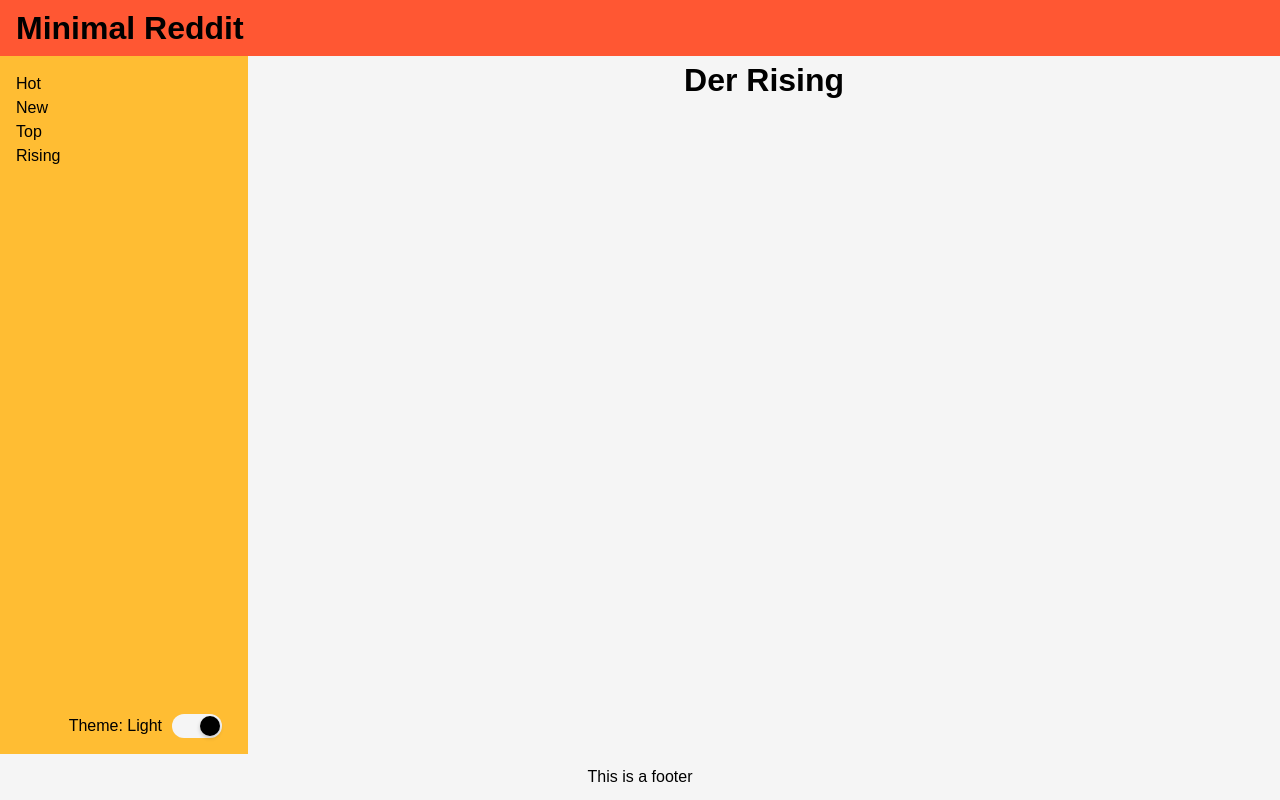
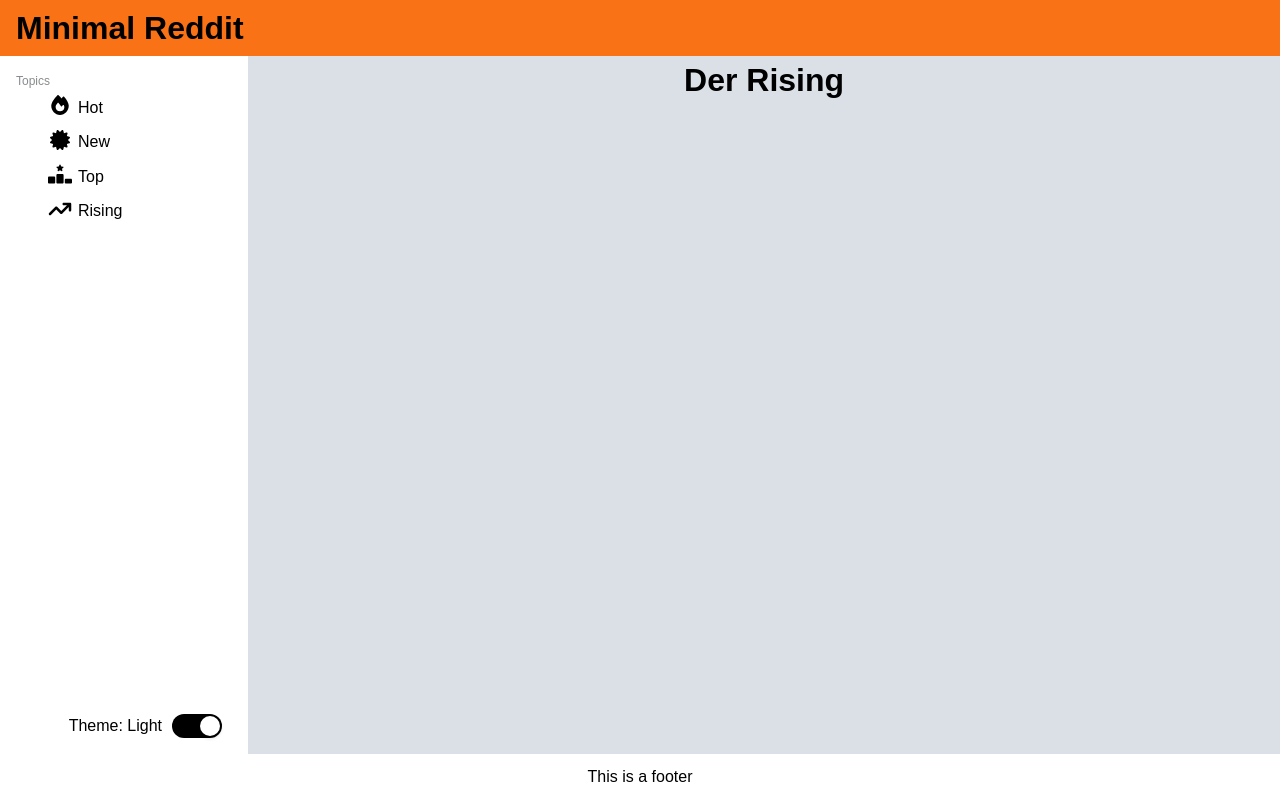
Before and after one commit to RaulAtWork/MinimalReddit, a React app: page /rising in a window 1280 px wide. Built offline with nearby package versions, Linux system fonts and the light colour scheme; no server answers.

Commit message:
updated styles

```diff
--- a/public/mode_dark.css
+++ b/public/mode_dark.css
@@ -1,6 +1,9 @@
 :root{
-    --color-primary: #a50000;
-    --color-secondary: #a56a00;
-    --color-background: #1a1a1a;
+    --color-primary: #F97316;
+    --color-secondary: #774f04;
+    --color-background: #181a1b;
+    --color-background-light: #191f25;
     --color-text: #ffffff;
+    --color-text-light: #898c8e;
+    --color-border: #3e4446;
 }
--- a/public/mode_light.css
+++ b/public/mode_light.css
@@ -1,6 +1,9 @@
 :root{
-    --color-primary: #ff5733;
+    --color-primary: #F97316;
     --color-secondary: #ffbd33;
-    --color-background: #f5f5f5;
+    --color-background: #ffffff;
+    --color-background-light: #dae0e6;
     --color-text: #000000;
+    --color-text-light: #898c8e;
+    --color-border: #3e4446;
 }
--- a/src/components/SideBar.js
+++ b/src/components/SideBar.js
@@ -1,25 +1,36 @@
 import React from "react";
 import ThemeToggle from "./ThemeToggle";
 import { Link } from "react-router-dom";
+import { FontAwesomeIcon } from "@fortawesome/react-fontawesome";
+import {
+  faFire,
+  faCertificate,
+  faRankingStar,
+  faArrowTrendUp,
+} from "@fortawesome/free-solid-svg-icons";
 
-const routes = [
-  { label: "Hot", path: "/hot" },
-  { label: "New", path: "/new" },
-  { label: "Top", path: "/top" },
-  { label: "Rising", path: "/rising" },
+const topics = [
+  { label: "Hot", path: "/hot", icon: faFire },
+  { label: "New", path: "/new", icon: faCertificate },
+  { label: "Top", path: "/top", icon: faRankingStar },
+  { label: "Rising", path: "/rising", icon: faArrowTrendUp },
 ];
 
 function SideBar() {
   return (
     <div id="sidebar">
-      <nav>{routes.map(({ label, path }) => {
-        return(
-          <Link key={label} to={path}>
-            <span>{label}</span>
-          </Link>
-        )
-      })}</nav>
-      <ThemeToggle/>
+      <p className="text-secondary">Topics</p>
+      <nav>
+        {topics.map(({ label, path, icon }) => {
+          return (
+            <Link key={label} to={path}>
+              <FontAwesomeIcon className="icon" icon={icon} />
+              <span className="ml-s">{label}</span>
+            </Link>
+          );
+        })}
+      </nav>
+      <ThemeToggle />
     </div>
   );
 }
--- a/src/components/presentational/Card.js
+++ b/src/components/presentational/Card.js
@@ -5,14 +5,14 @@
 function Card({ id, title, createdBy, category, time, upvotes, commentCount }) {
   return (
     <section id={id} className="card">
-      <p>
-        {category} - by {createdBy} @ {time}
+      <p className="text-secondary">
+        <b className="text-normal">{category}</b> - by {createdBy} @ {time}
       </p>
       <h2>{title}</h2>
-      <p>
-        <FontAwesomeIcon icon={faUpLong} />
+      <p className="text-secondary">
+        <FontAwesomeIcon className="icon-s" icon={faUpLong} />
         &nbsp;{upvotes} upvotes&nbsp;|&nbsp;
-        <FontAwesomeIcon icon={faComments} />
+        <FontAwesomeIcon className="icon-s" icon={faComments} />
         &nbsp;{commentCount} comments
       </p>
     </section>
--- a/src/styles/global.css
+++ b/src/styles/global.css
@@ -38,17 +38,29 @@
 }
 #main-content > :first-child {
   width: 300px;
-  background-color: var(--color-secondary);
+  background-color: var(--color-background);
 }
 
 nav{
     display: flex;
     flex-direction: column;
+    margin-left: 16px;
 }
+nav a {
+  padding: 5px 16px;
+}
+
+nav a:hover {
+  background-color: var(--color-primary);
+  border-radius: 5px;
+  color: var(--color-background);
+}
+
 main{
     display: flex;
     flex-direction: column;
     align-items: center;
     width: 100%;
     padding-top: var(--nav-padding-top);
+    background-color: var(--color-background-light);
 }
--- a/src/styles/styles.css
+++ b/src/styles/styles.css
@@ -9,10 +9,31 @@
   align-items: center;
 }
 .card{
-  border: 1px solid var(--color-text) ;
+  border: 1px solid var(--color-border) ;
+  border-radius: 5px;
   margin-bottom: 16px;
   padding: 8px;
   width: 100%;
+  background-color: var(--color-background);
+}
+.text-secondary{
+  font-size: 0.75rem;
+  color: var(--color-text-light)
+}
+.text-normal{
+  font-size: 1em;
+  color: var(--color-text)
+}
+.icon{
+  font-size: 1.25rem;
+  width: 1.5rem;
+}
+.icon-s{
+  font-size: 0.75rem;
+  width: 1rem;
+}
+.ml-s{
+  margin-left: 6px;
 }
 
 /* adhoc SELECTORS*/
@@ -38,7 +59,7 @@
   display: inline-block;
   width: 50px;
   height: 24px;
-  background-color: var(--color-background);
+  background-color: var(--color-text);
   border-radius: 17px;
   margin: 0 10px;
   cursor: pointer;
@@ -50,7 +71,7 @@
   left: 2px;
   width: 20px;
   height: 20px;
-  background-color: var(--color-text);
+  background-color: var(--color-background);
   border-radius: 50%;
   box-shadow: 0 2px 4px rgba(0, 0, 0, 0.2);
   transition: all 0.3s ease;
```
Also changed, not shown: .eslintrc.json.
